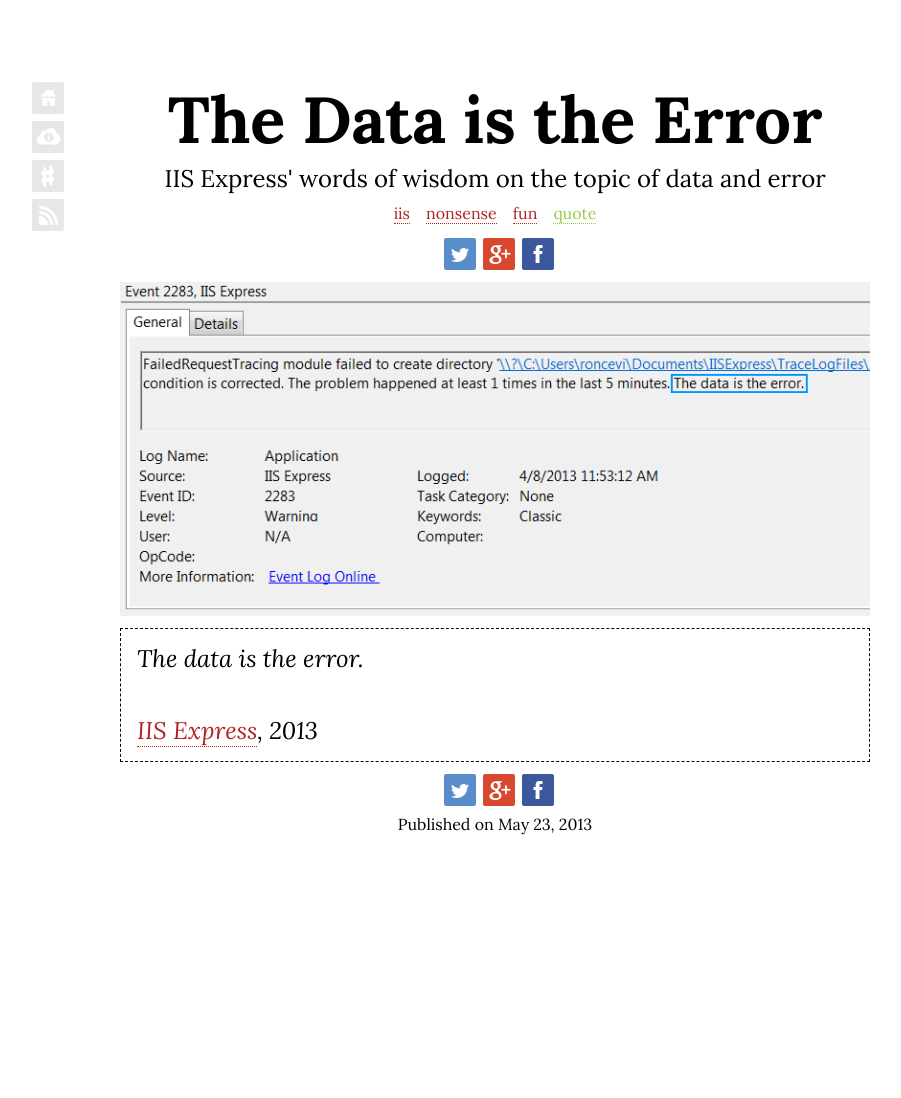
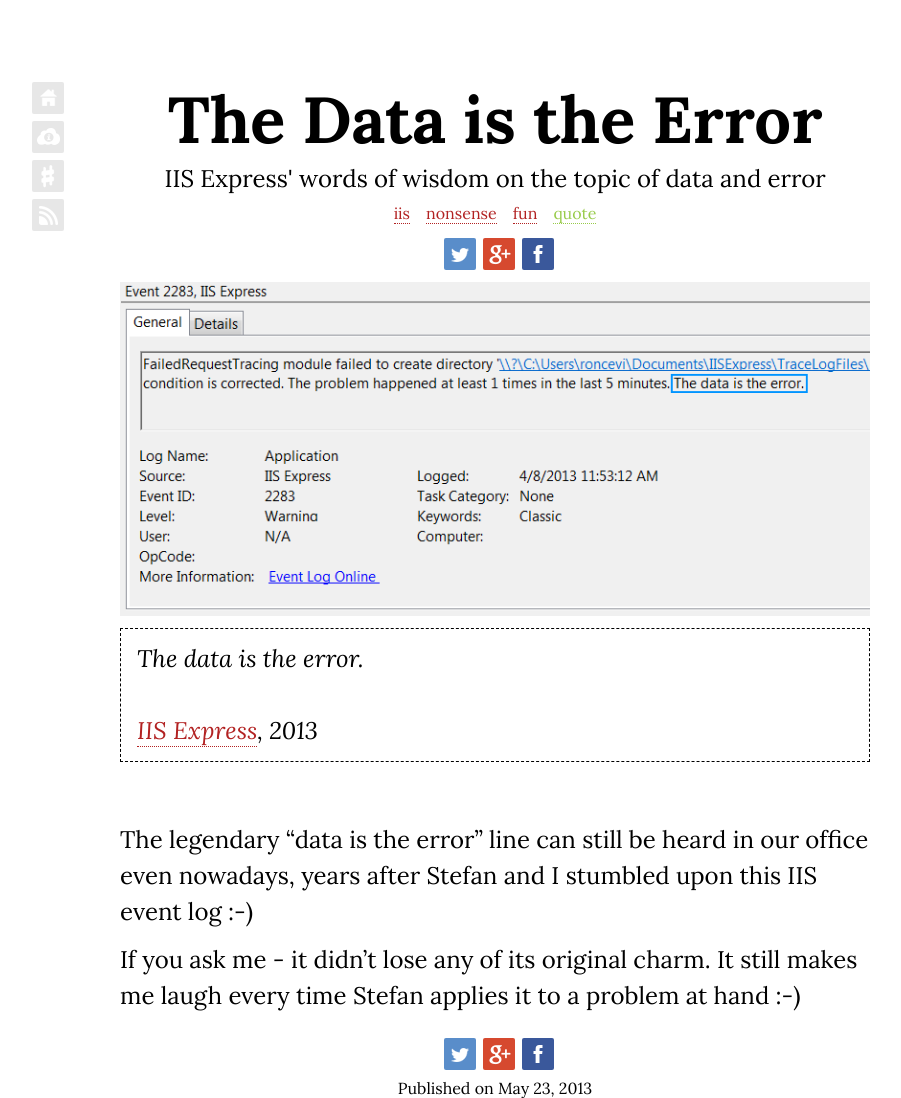
Before and after one commit to ironcev/thp.im, a Jekyll site: the page built from _posts/2013-05-23-the-data-is-the-error.md, in a window 1280 px wide. Shown: the whole page, without its empty margins (145-1046 px from the left). Built offline with Jekyll 4.4.1, drawn with Linux system fonts in a browser that asks for light colours; nearby versions of some CDN libraries; comment, search, counter and statistics services are not loaded; before the commit the page ends 900 px from its top, so only the background shows below that.

Commit message:
The Data is the Error: Description added.

```diff
--- a/_posts/2013-05-23-the-data-is-the-error.md
+++ b/_posts/2013-05-23-the-data-is-the-error.md
@@ -12,3 +12,9 @@
 
 >The data is the error.<br/><br/>
 [IIS Express](http://en.wikipedia.org/wiki/Internet_Information_Services#IIS_Express), 2013
+
+&nbsp;
+
+The legendary "data is the error" line can still be heard in our office even nowadays, years after Stefan and I stumbled upon this IIS event log :-)
+
+If you ask me - it didn't lose any of its original charm. It still makes me laugh every time Stefan applies it to a problem at hand :-)
```
